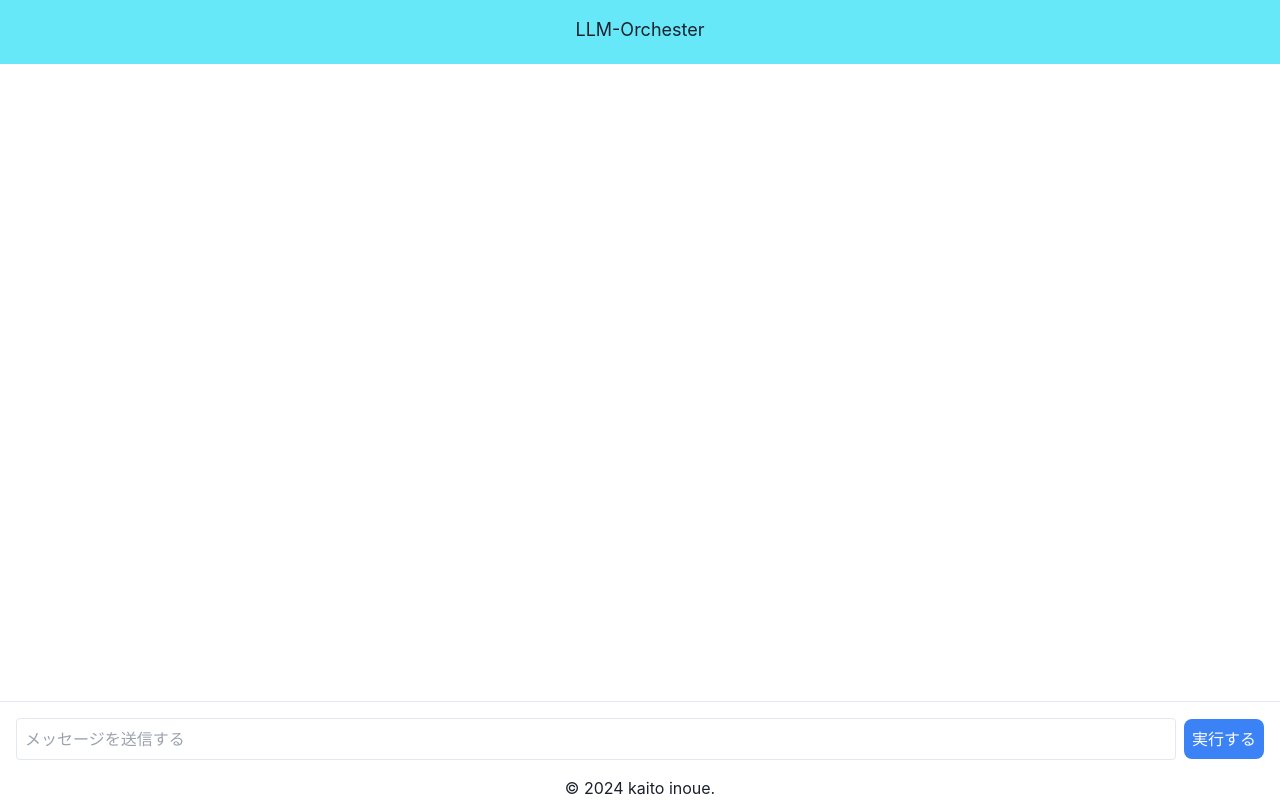
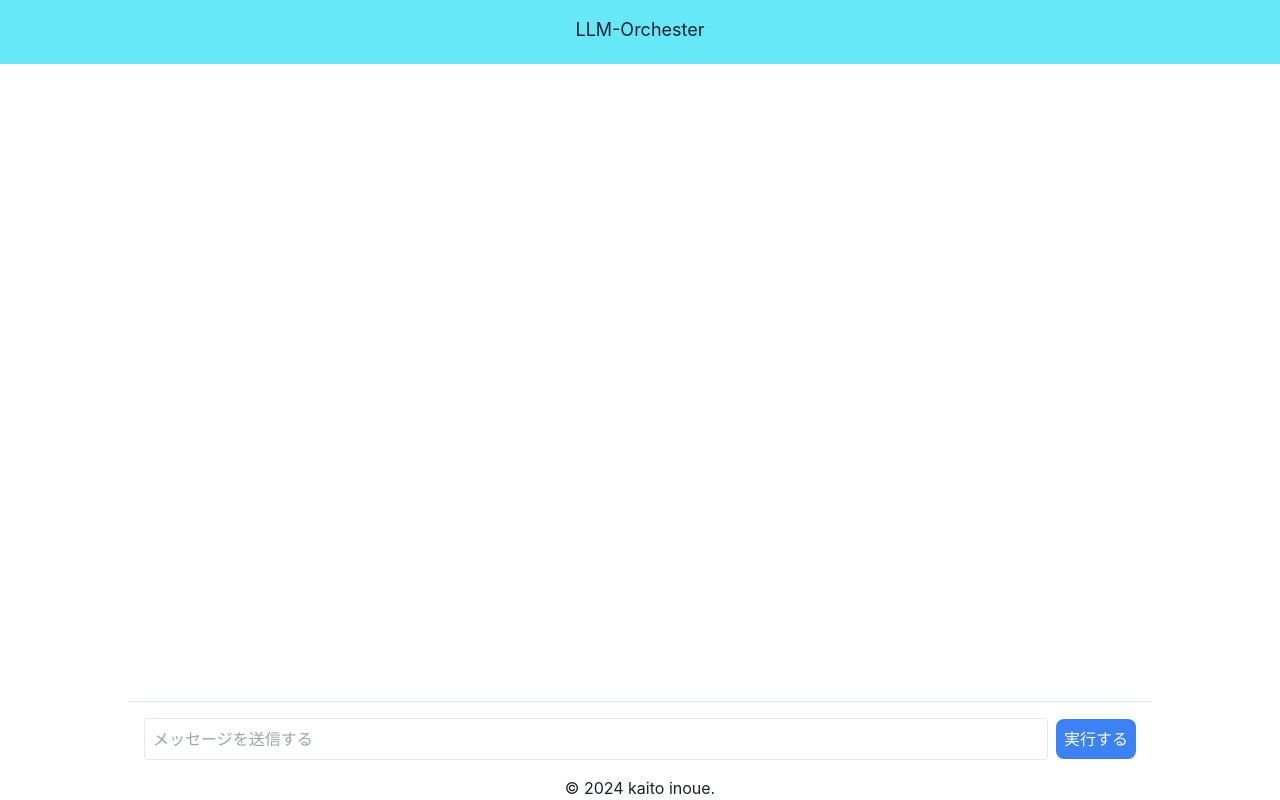
Before and after one commit to Katsudon10/LangChainApp, a React (Create React App) app in the folder frontend/: page / in a window 1280 px wide. Built offline with nearby package versions, Linux system fonts and the light colour scheme.

Commit message:
fix style

```diff
--- a/frontend/src/components/Question.jsx
+++ b/frontend/src/components/Question.jsx
@@ -32,7 +32,7 @@ function Question() {
     // };
 
     return (
-        <div className='container mx-auto pt-16 h-[calc(100%-8rem)] flex flex-col'>
+        <div className='max-w-5xl mx-auto pt-16 h-[calc(100%-8rem)] flex flex-col'>
             <div className="flex-grow overflow-y-auto hide-scrollbar p-4">
                 {messages.map((msg, index) => (
                     // <div
@@ -47,7 +47,7 @@ function Question() {
                     <Chat  key={index} message={msg.message} sender={msg.sender} />
                 ))}
             </div>
-            <div className='fixed bottom-6 left-0 right-0 container mx-auto p-4 bg-white border-t'>
+            <div className='fixed bottom-6 left-0 right-0 max-w-5xl mx-auto p-4 bg-white border-t'>
                 <form className='flex items-center space-x-2'>
                     <textarea
                         rows={1}
```
